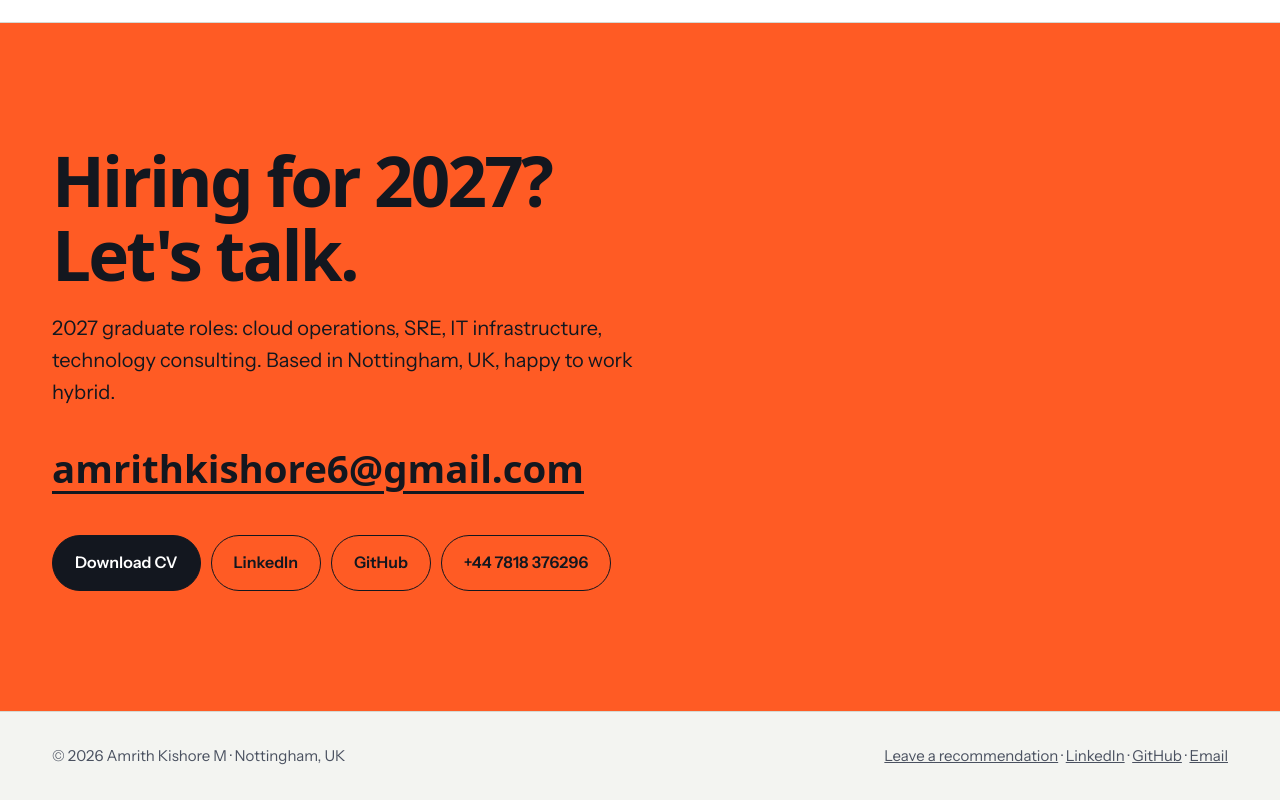
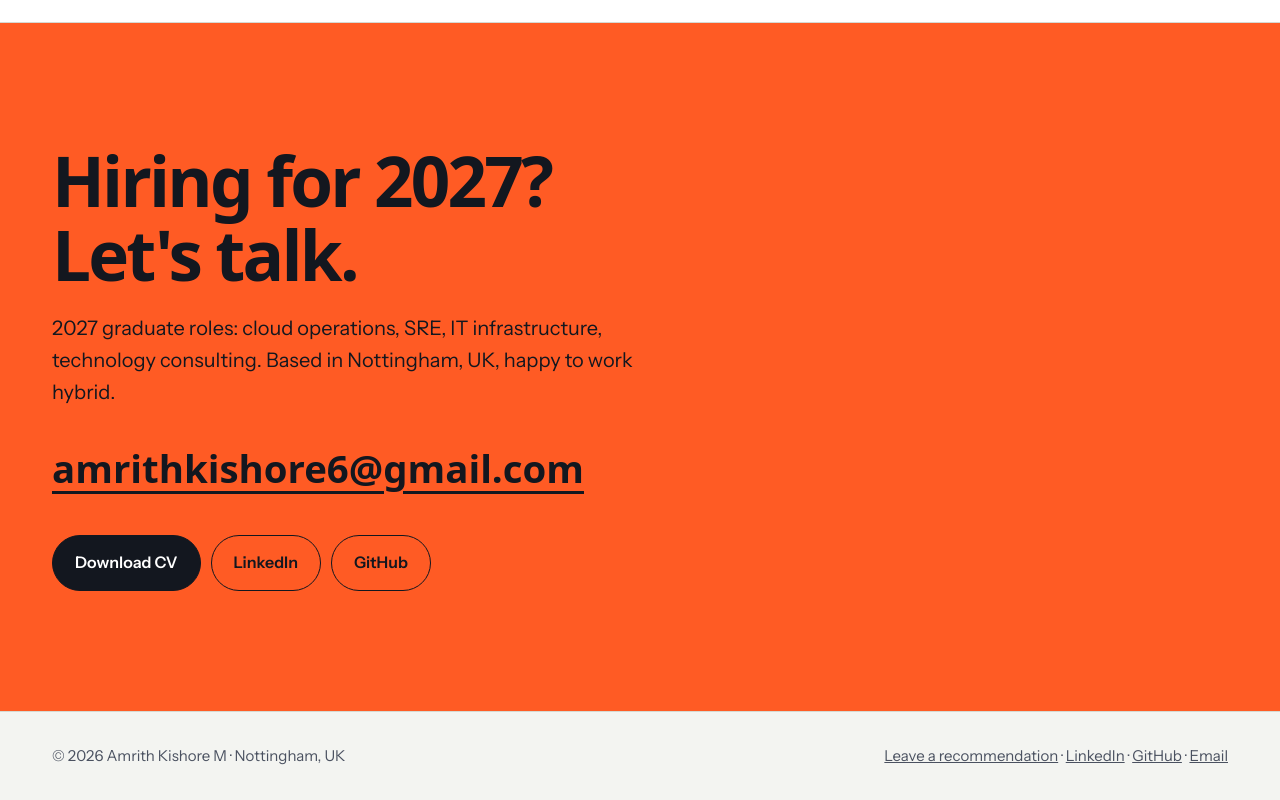
Before and after one commit to Amrithkishore14/2026-updated-portfolio, an Astro site: page / in a window 1280 px wide. Shown: the part 9342-10142 px from the top of the page. Built offline with nearby package versions, Linux system fonts and the light colour scheme; Astro itself is replaced by a stand-in of ours; a web font is replaced by a local one.

Commit message:
Remove phone number from the site and CMS
Co-Authored-By: Claude Opus 5.5 <noreply@anthropic.com>
Claude-Session: https://claude.ai/code/session_01SZMSA9qbp34oreBFkMRLLE

```diff
--- a/public/admin/config.yml
+++ b/public/admin/config.yml
@@ -66,7 +66,6 @@ collections:
           - { name: intro, label: "Intro paragraph", widget: text }
           - { name: location, label: Location, widget: string }
           - { name: email, label: Email, widget: string }
-          - { name: phone, label: Phone, widget: string }
           - { name: linkedin, label: "LinkedIn URL", widget: string }
           - { name: github, label: "GitHub URL", widget: string }
           - { name: cv, label: "CV (PDF)", widget: file }
--- a/src/data/site.json
+++ b/src/data/site.json
@@ -6,7 +6,6 @@
   "intro": "MSc Cloud & Enterprise Computing student at Nottingham Trent University, on a placement year as a Junior Cloud Engineer. AWS and Azure certified, with a live client website and a multi-cloud security dissertation behind me.",
   "location": "Nottingham, UK",
   "email": "amrithkishore6@gmail.com",
-  "phone": "+44 7818 376296",
   "linkedin": "https://www.linkedin.com/in/amrith-kishore-1519b9269",
   "github": "https://github.com/Amrithkishore14",
   "cv": "/assets/Amrith_Kishore_M_CV.pdf",
--- a/src/pages/index.astro
+++ b/src/pages/index.astro
@@ -221,7 +221,6 @@ const steps = [
         <a class="btn btn-signal" href={site.cv} download>Download CV</a>
         <a class="btn btn-ghost" href={site.linkedin} target="_blank" rel="noopener">LinkedIn</a>
         <a class="btn btn-ghost" href={site.github} target="_blank" rel="noopener">GitHub</a>
-        <a class="btn btn-ghost" href={`tel:${site.phone.replace(/\s/g, '')}`}>{site.phone}</a>
       </div>
     </div>
   </section>
```
